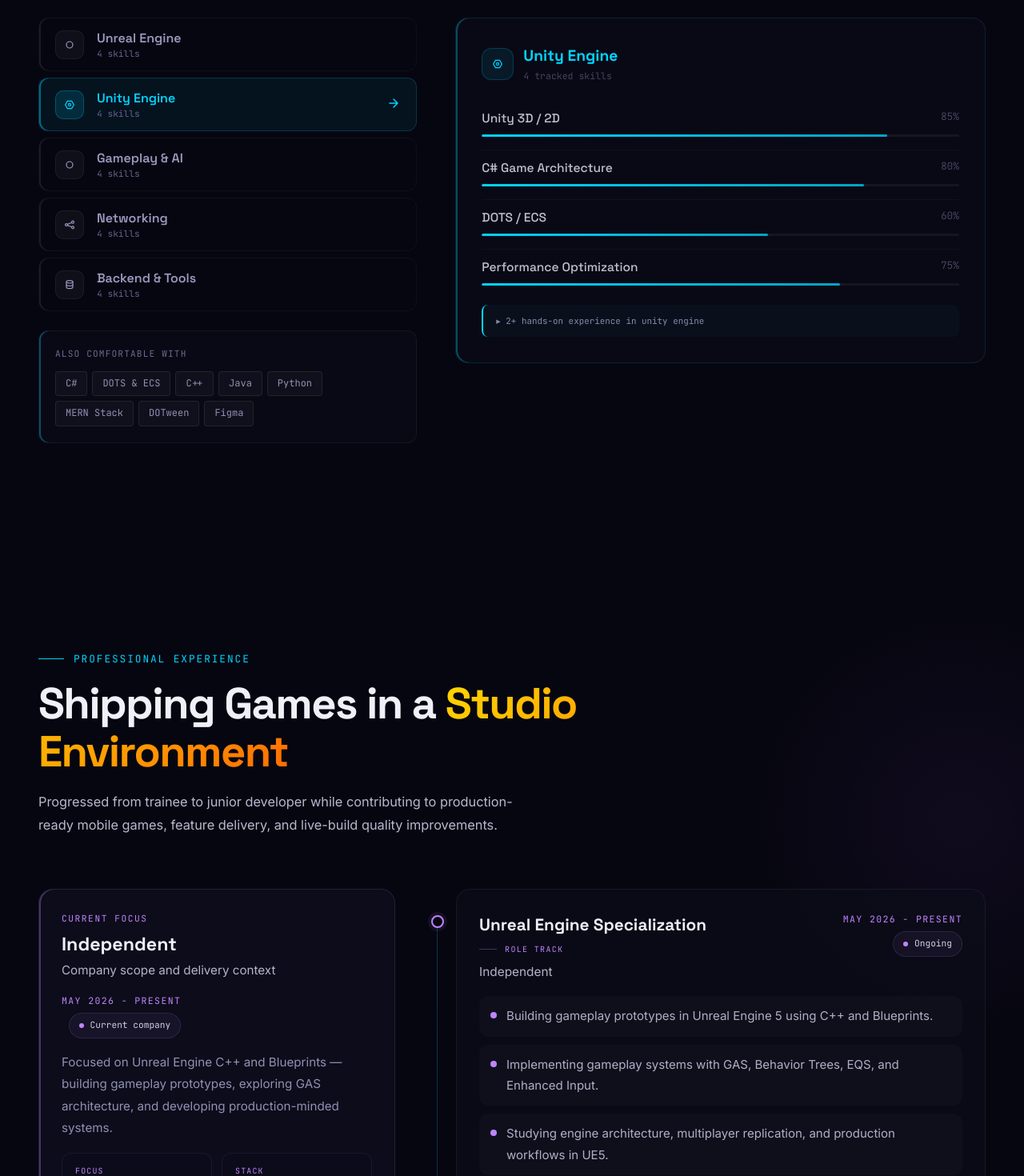
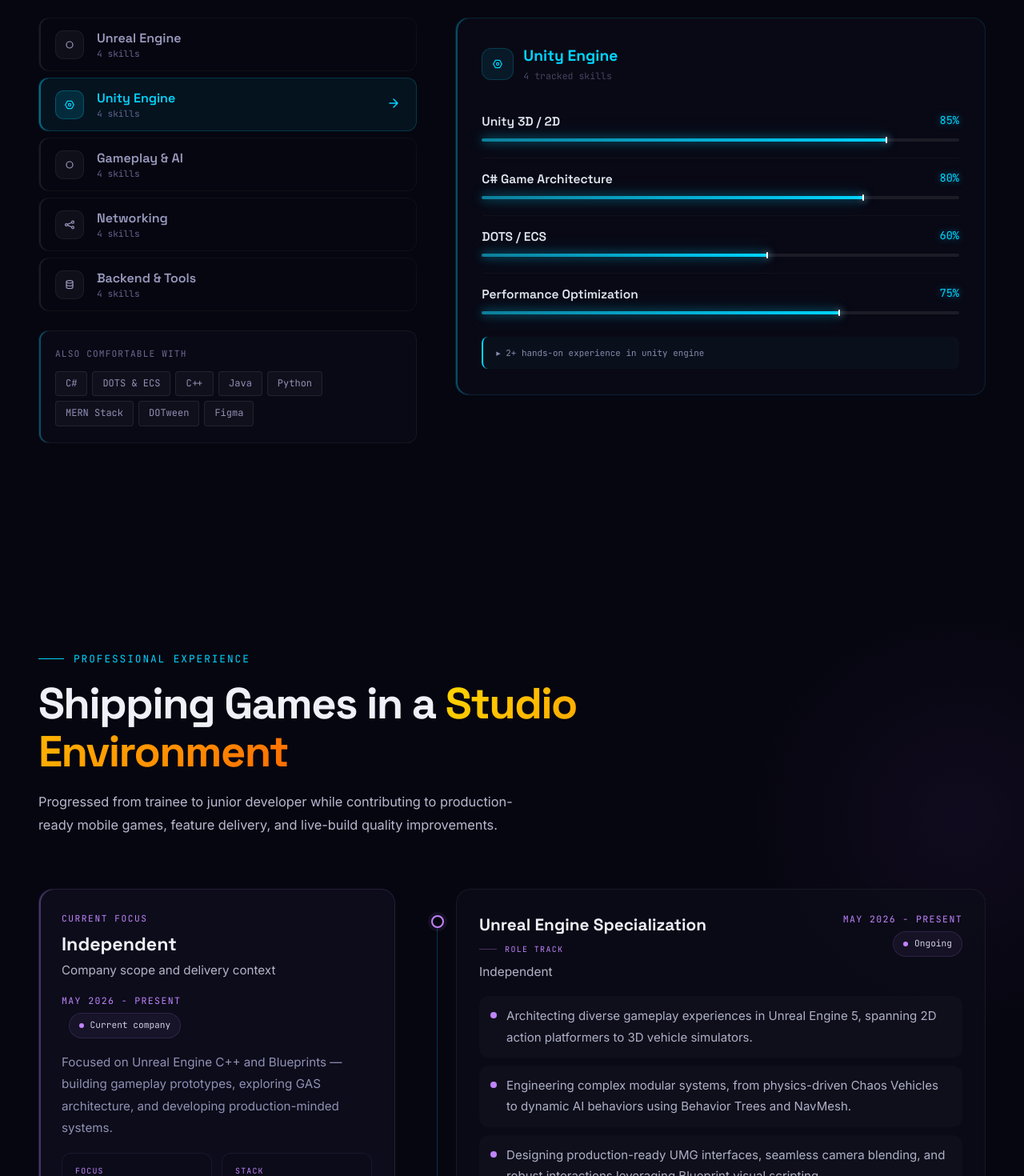
Before and after one commit to Prasham-Desai/Portfolio, a React (Create React App) app: page / in a window 1280 px wide. Shown: the part 2640-4110 px from the top of the page at 80% size. Built offline with nearby package versions, Linux system fonts and the light colour scheme.

Commit message:
Section  content update

```diff
--- a/src/components/About.jsx
+++ b/src/components/About.jsx
@@ -32,7 +32,7 @@
   {
     year: 'Now',
     title: 'Looking Forward',
-    body: 'Focused on Unreal Engine Blueprints, Unreal C++, gameplay prototypes, and studio-ready production workflows while continuing to sharpen multiplayer architecture and AR/VR systems.',
+    body: 'Fully transitioned to Unreal Engine 5, focusing on independent development. Mastering Blueprint visual scripting to build robust systems like Chaos Vehicles, UMG UI architectures, Paper2D platforming, and dynamic NavMesh AI.',
     color: '#00d4ff',
     icon: '◈',
   },
--- a/src/components/Experience.jsx
+++ b/src/components/Experience.jsx
@@ -8,9 +8,9 @@
     duration: 'Ongoing',
     color: '#c084fc',
     responsibilities: [
-      'Building gameplay prototypes in Unreal Engine 5 using C++ and Blueprints.',
-      'Implementing gameplay systems with GAS, Behavior Trees, EQS, and Enhanced Input.',
-      'Studying engine architecture, multiplayer replication, and production workflows in UE5.',
+      'Architecting diverse gameplay experiences in Unreal Engine 5, spanning 2D action platformers to 3D vehicle simulators.',
+      'Engineering complex modular systems, from physics-driven Chaos Vehicles to dynamic AI behaviors using Behavior Trees and NavMesh.',
+      'Designing production-ready UMG interfaces, seamless camera blending, and robust interactions leveraging Blueprint visual scripting.',
     ],
   },
   {
--- a/src/components/Skills.jsx
+++ b/src/components/Skills.jsx
@@ -59,24 +59,29 @@
 };
 
 const SkillBar = ({ name, level, color, inView, delay }) => (
-  <div style={{ marginBottom: 16 }}>
+  <motion.div
+    whileHover={{ x: 4, scale: 1.01 }}
+    transition={{ duration: 0.2 }}
+    style={{ marginBottom: 16, padding: '4px 0', cursor: 'default' }}
+  >
     <div style={{
       display: 'flex',
       justifyContent: 'space-between',
-      marginBottom: 7,
+      marginBottom: 8,
       fontFamily: "'Space Grotesk', sans-serif",
       fontSize: '0.97rem',
     }}>
-      <span style={{ color: '#c0c0d0', fontWeight: 500 }}>{name}</span>
-      <span style={{ color: '#444460', fontFamily: "'JetBrains Mono', monospace", fontSize: '0.8rem' }}>
+      <span style={{ color: '#e2e8f0', fontWeight: 600 }}>{name}</span>
+      <span style={{ color: color, fontFamily: "'JetBrains Mono', monospace", fontSize: '0.85rem', textShadow: `0 0 8px ${color}88` }}>
         {level}%
       </span>
     </div>
     <div style={{
-      height: 3,
-      background: 'rgba(255,255,255,0.05)',
-      borderRadius: 2,
-      overflow: 'hidden',
+      height: 4,
+      background: 'rgba(255,255,255,0.08)',
+      borderRadius: 4,
+      overflow: 'visible',
+      position: 'relative'
     }}>
       <motion.div
         initial={{ width: 0 }}
@@ -84,13 +89,25 @@
         transition={{ duration: 1.2, delay, ease: [0.4, 0, 0.2, 1] }}
         style={{
           height: '100%',
-          background: `linear-gradient(90deg, ${color}, ${color}bb)`,
-          borderRadius: 2,
-          boxShadow: `0 0 8px ${color}40`,
+          background: `linear-gradient(90deg, ${color}88, ${color})`,
+          borderRadius: 4,
+          boxShadow: `0 0 12px ${color}88, 0 0 24px ${color}44`,
+          position: 'relative'
         }}
-      />
+      >
+        <div style={{
+          position: 'absolute',
+          right: 0,
+          top: -2,
+          bottom: -2,
+          width: 2,
+          background: '#fff',
+          boxShadow: `0 0 10px #fff`,
+          borderRadius: 4
+        }} />
+      </motion.div>
     </div>
-  </div>
+  </motion.div>
 );
 
 const Skills = () => {
--- a/src/data/skills.js
+++ b/src/data/skills.js
@@ -5,10 +5,10 @@
     icon: "⬡",
     color: "#c084fc",
     skills: [
-      { name: "Unreal Engine 5 (C++)", level: 65, years: "1+" },
-      { name: "Blueprints Visual Scripting", level: 70, years: "1+" },
-      { name: "Gameplay Ability System", level: 55, years: "0.5+" },
-      { name: "Gameplay Framework", level: 65, years: "1+" },
+      { name: "Unreal Engine 5.6", level: 85, years: "1+" },
+      { name: "Blueprints Visual Scripting", level: 90, years: "1+" },
+      { name: "Chaos Vehicles", level: 75, years: "0.5+" },
+      { name: "Paper2D", level: 70, years: "0.5+" },
     ]
   },
   {
@@ -29,10 +29,10 @@
     icon: "◈",
     color: "#34d399",
     skills: [
-      { name: "Behavior Trees & EQS", level: 55, years: "0.5+" },
-      { name: "AI Perception & Navigation", level: 50, years: "0.5+" },
-      { name: "Combat & Ability Systems", level: 60, years: "1+" },
-      { name: "Enhanced Input System", level: 65, years: "1+" },
+      { name: "Behavior Trees & Blackboards", level: 75, years: "1+" },
+      { name: "NavMesh Pathfinding", level: 80, years: "1+" },
+      { name: "Enhanced Input Subsystem", level: 85, years: "1+" },
+      { name: "Blueprint Interfaces", level: 85, years: "1+" },
     ]
   },
   {
@@ -74,6 +74,6 @@
   { name: "Git", category: "Tools" },
   { name: "Visual Studio", category: "Tools" },
   { name: "DOTS", category: "Engine" },
-  { name: "GAS", category: "Engine" },
-  { name: "AR/VR", category: "Emerging" },
+  { name: "Chaos Vehicles", category: "Engine" },
+  { name: "UMG", category: "Engine" },
 ];
```
Also changed, not shown: 7 other files (tests, documents, lock files or other folders).
